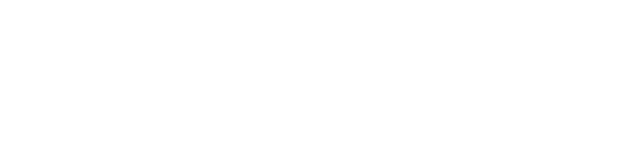
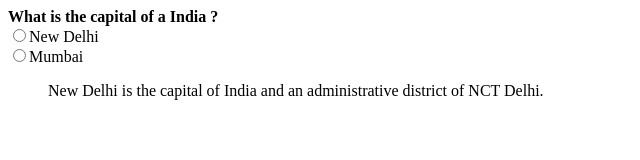
Before and after one commit to acciojob/trivia-Akshara-prog, a website: page main.html in a window 1280 px wide. Shown: the whole page, without its empty margins (0-640 px from the left). Drawn offline with Linux system fonts and the light colour scheme.

Commit message:
Update main.html

```diff
--- a/main.html
+++ b/main.html
@@ -8,6 +8,16 @@
 
 <body>
 	<!-- the entire body must be written by student -->
+	<div>
+        <b>What is the capital of a India ?</b>
+        <br>
+
+        <input type="radio" value="New Delhi">New Delhi</input>
+        <br>
+        <input type="radio" value="Mumbai">Mumbai</input>
+        <blockquote cite="https://en.wikipedia.org/wiki/New_Delhi" class="trivia">New Delhi is the capital of India and an administrative district of NCT Delhi.</blockquote>
+
+    </div>
     <script type="text/javascript" src="./script.js">
 </script>
 
```
